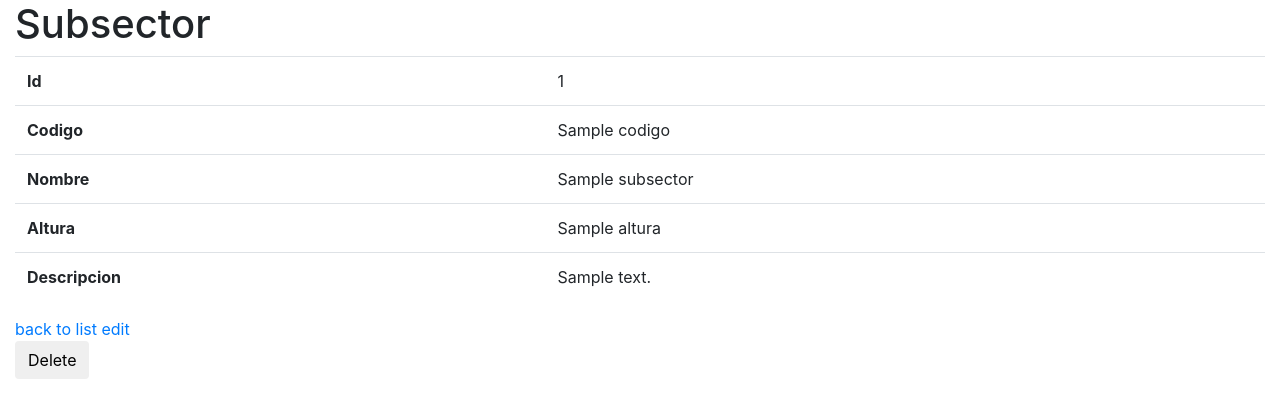
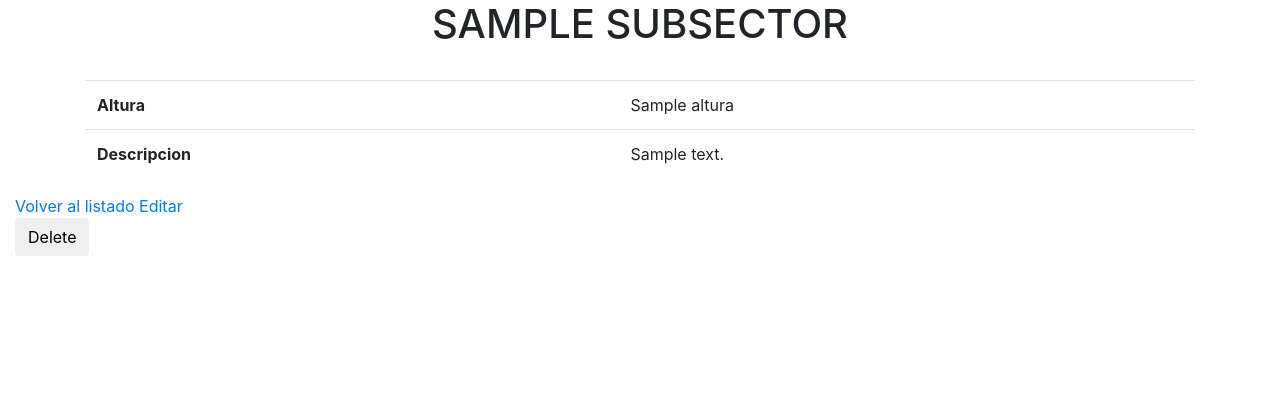
Before and after one commit to gambess/demoSy4, a Symfony app: template templates/subsector/show.html.twig in a window 1280 px wide. Shown: the top 418 px of the page. Run offline with Twig, Linux system fonts and the light colour scheme; the template is opened without the code that fills it: most values are stand-ins (such as "Sample title", 1, 10 or a date in 2020); some libraries are stand-ins or nearby versions.

Commit message:
Raziel Valle Miranda:; Mejoras en Estilos

```diff
--- a/templates/localidad/_form.html.twig
+++ b/templates/localidad/_form.html.twig
@@ -1,3 +1,4 @@
+{% form_theme form 'bootstrap_4_layout.html.twig' %}
 {{ form_start(form) }}
     {{ form_widget(form) }}
     <button class="btn">{{ button_label|default('Save') }}</button>
--- a/templates/localidad/index.html.twig
+++ b/templates/localidad/index.html.twig
@@ -1,6 +1,6 @@
 {% extends 'base.html.twig' %}
 
-{% block title %}Localidad index{% endblock %}
+{% block title %}Listado de Localidades{% endblock %}
 
 {% block body %}
     <center><h1>Listado de Localidades</h1></center>
--- a/templates/localidad/show.html.twig
+++ b/templates/localidad/show.html.twig
@@ -5,7 +5,8 @@
 {% block body %}
     <center><h1>{{ localidad.nombre|upper }}</h1></center>
     <br/>
-    <table class="table">
+    <div class="container">
+        <table class="table">
         <tbody>
 
             <tr>
@@ -50,6 +51,7 @@
             </tr>
         </tbody>
     </table>
+    </div>
 
     <a class="btn btn-primary" href="{{ path('localidad_index') }}" role="button">Volver al Listado</a>
 
--- a/templates/subsector/show.html.twig
+++ b/templates/subsector/show.html.twig
@@ -1,24 +1,13 @@
 {% extends 'base.html.twig' %}
 
-{% block title %}Subsector{% endblock %}
+{% block title %}{{ subsector.nombre }}{% endblock %}
 
 {% block body %}
-    <h1>Subsector</h1>
-
-    <table class="table">
+    <center><h1>{{ subsector.nombre | upper}}</h1></center>
+    <br />
+    <div class="container">
+        <table class="table">
         <tbody>
-            <tr>
-                <th>Id</th>
-                <td>{{ subsector.id }}</td>
-            </tr>
-            <tr>
-                <th>Codigo</th>
-                <td>{{ subsector.codigo }}</td>
-            </tr>
-            <tr>
-                <th>Nombre</th>
-                <td>{{ subsector.nombre }}</td>
-            </tr>
             <tr>
                 <th>Altura</th>
                 <td>{{ subsector.altura }}</td>
@@ -29,10 +18,10 @@
             </tr>
         </tbody>
     </table>
+    </div>
 
-    <a href="{{ path('subsector_index') }}">back to list</a>
-
-    <a href="{{ path('subsector_edit', {'id': subsector.id}) }}">edit</a>
+    <a href="{{ path('subsector_index') }}">Volver al listado</a>
+    <a href="{{ path('subsector_edit', {'id': subsector.id}) }}">Editar</a>
 
     {{ include('subsector/_delete_form.html.twig') }}
 {% endblock %}
```
Also changed, not shown: templates/localidad/edit.html.twig (+6 -6 lines), templates/subsector/index.html.twig (+4 -4 lines).
